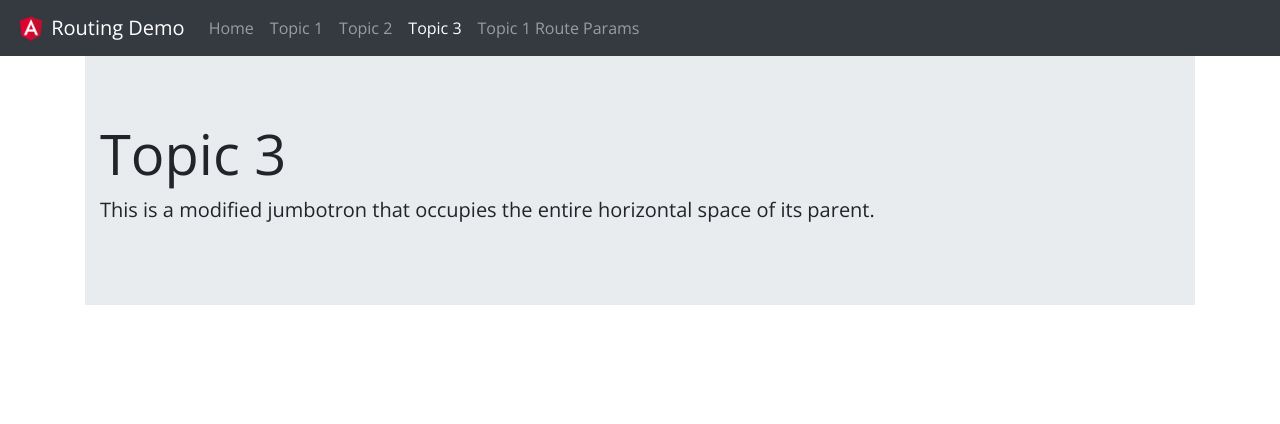
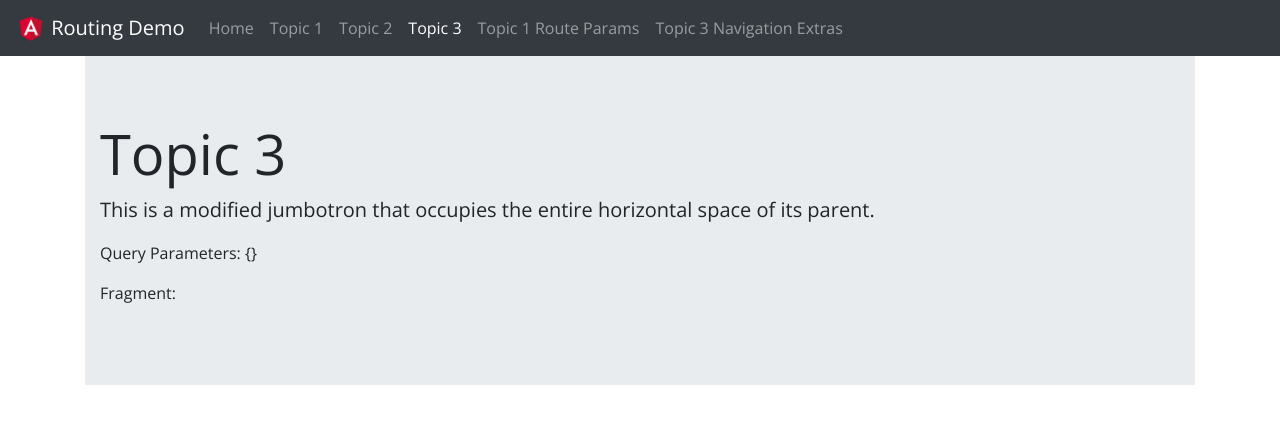
Before and after one commit to vivek-training/ng-routing-demo, an Angular app: page /topic3 in a window 1280 px wide. Shown: the top 424 px of the page. Built offline with nearby package versions, Linux system fonts and the light colour scheme.

Commit message:
finished

```diff
--- a/src/app/navbar/navbar.component.html
+++ b/src/app/navbar/navbar.component.html
@@ -43,5 +43,13 @@
       routerLinkActive="active"
       >Topic 1 Route Params</a
     >
+    <a
+      class="nav-item nav-link"
+      [routerLink]="['/topic3']"
+      [queryParams]="{ q: 'question', country: 'India' }"
+      [fragment]="'ThisIsTheFragment'"
+      routerLinkActive="active"
+      >Topic 3 Navigation Extras</a
+    >
   </div>
 </nav>
--- a/src/app/topic3/topic3.component.html
+++ b/src/app/topic3/topic3.component.html
@@ -5,5 +5,7 @@
       This is a modified jumbotron that occupies the entire horizontal space of
       its parent.
     </p>
+    <p>Query Parameters: {{ navigationExtras | json }}</p>
+    <p>Fragment: {{ fragment }}</p>
   </div>
 </div>
--- a/src/app/topic3/topic3.component.ts
+++ b/src/app/topic3/topic3.component.ts
@@ -1,4 +1,5 @@
 import { Component, OnInit } from '@angular/core';
+import { ActivatedRoute } from '@angular/router';
 
 @Component({
   selector: 'app-topic3',
@@ -6,10 +7,12 @@ import { Component, OnInit } from '@angular/core';
   styleUrls: ['./topic3.component.css']
 })
 export class Topic3Component implements OnInit {
-
-  constructor() { }
+  navigationExtras;
+  fragment;
+  constructor(private ar: ActivatedRoute) {}
 
   ngOnInit() {
+    this.navigationExtras = this.ar.snapshot.queryParamMap['params'];
+    this.fragment = this.ar.snapshot.fragment;
   }
-
 }
```
